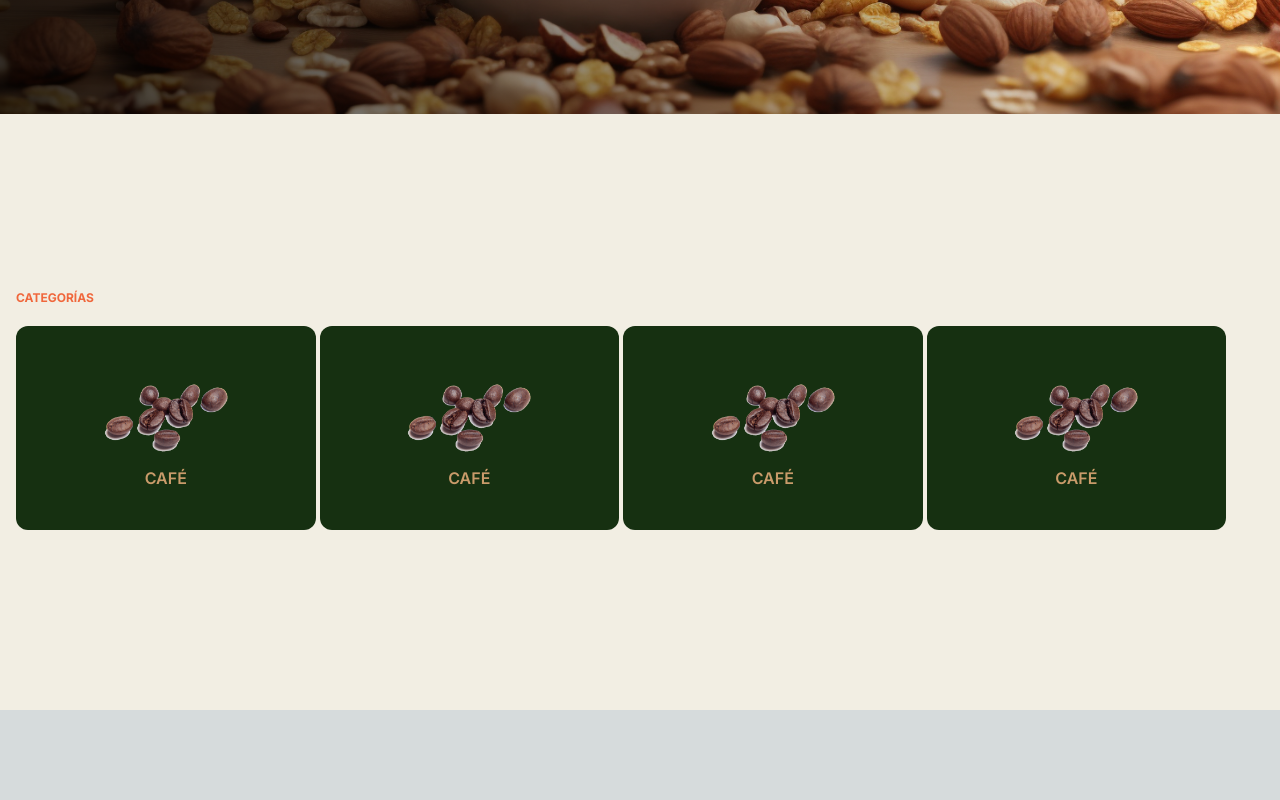
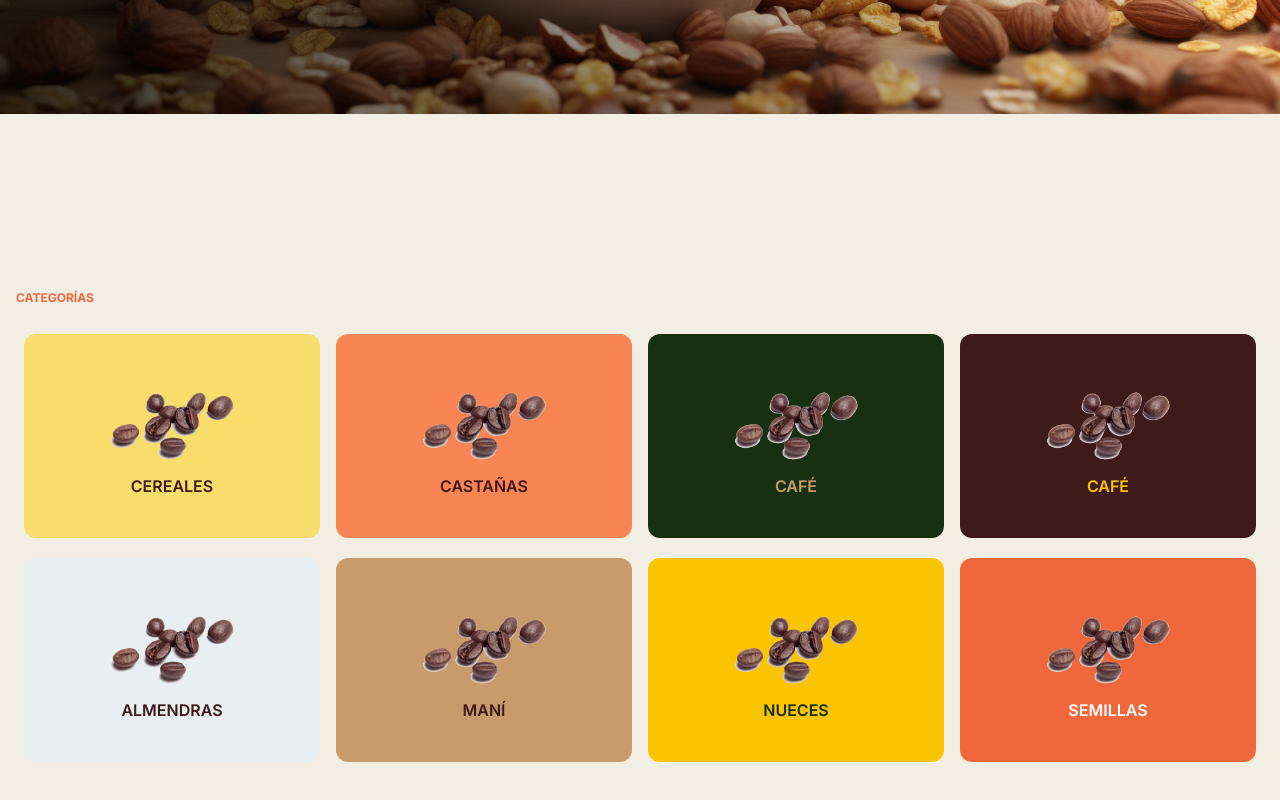
Before and after one commit to alombard1/saludable, a Next.js app: page / in a window 1280 px wide. Shown: the part 646-1446 px from the top of the page. Before the commit the page ends 1356 px from the top, so only its background shows below. Built offline with nearby package versions, Linux system fonts and the light colour scheme.

Commit message:
fix: home page categories display

```diff
--- a/src/pages/index.tsx
+++ b/src/pages/index.tsx
@@ -3,34 +3,29 @@ import Container from "@/components/container";
 import Navbar from "@/components/navbar";
 import Image from "next/image";
 import Link from "next/link";
-import { Swiper, SwiperSlide } from "swiper/react";
-import { Pagination, Navigation } from "swiper";
-import "swiper/css";
-import "swiper/css/pagination";
-import "swiper/css/navigation";
 
 const categories = [
   {
     id: 1,
-    label: "Café",
-    url: "/category/cafe",
+    label: "Cereales",
+    url: "/category/cereales",
     image: {
-      altText: "Café",
+      altText: "Cereales",
       url: "/images/cafe.png",
     },
-    backgroundColor: "#163011",
-    color: "#c99b6a",
+    backgroundColor: "bg-yellow",
+    color: "text-brown",
   },
   {
     id: 2,
-    label: "Café",
-    url: "/category/cafe",
+    label: "Castañas",
+    url: "/category/castanas",
     image: {
-      altText: "Café",
+      altText: "Castañas",
       url: "/images/cafe.png",
     },
-    backgroundColor: "#163011",
-    color: "#c99b6a",
+    backgroundColor: "bg-salmon",
+    color: "text-brown",
   },
   {
     id: 3,
@@ -40,8 +35,8 @@ const categories = [
       altText: "Café",
       url: "/images/cafe.png",
     },
-    backgroundColor: "#163011",
-    color: "#c99b6a",
+    backgroundColor: "bg-darkGreen",
+    color: "text-beige",
   },
   {
     id: 4,
@@ -51,8 +46,52 @@ const categories = [
       altText: "Café",
       url: "/images/cafe.png",
     },
-    backgroundColor: "#163011",
-    color: "#c99b6a",
+    backgroundColor: "bg-brown",
+    color: "text-gold",
+  },
+  {
+    id: 5,
+    label: "Almendras",
+    url: "/category/almendras",
+    image: {
+      altText: "Almendras",
+      url: "/images/cafe.png",
+    },
+    backgroundColor: "bg-lightGray",
+    color: "text-brown",
+  },
+  {
+    id: 6,
+    label: "Maní",
+    url: "/category/mani",
+    image: {
+      altText: "Maní",
+      url: "/images/cafe.png",
+    },
+    backgroundColor: "bg-beige",
+    color: "text-brown",
+  },
+  {
+    id: 7,
+    label: "Nueces",
+    url: "/category/nueces",
+    image: {
+      altText: "Nueces",
+      url: "/images/cafe.png",
+    },
+    backgroundColor: "bg-gold",
+    color: "text-darkGreen",
+  },
+  {
+    id: 8,
+    label: "Semillas",
+    url: "/category/semillas",
+    image: {
+      altText: "Semillas",
+      url: "/images/cafe.png",
+    },
+    backgroundColor: "bg-accent",
+    color: "text-white",
   },
 ];
 
@@ -86,28 +125,29 @@ export default function Home() {
             <h2 className="text-accent font-bold uppercase text-xs">
               Categorías
             </h2>
-            <div className="categories mt-5 flex flex-wrap">
+            <div className="categories mt-5 flex flex-wrap justify-between">
               {categories &&
                 categories.map((categorie) => (
                   <Link
                     href={categorie.url}
                     key={categorie.id}
-                    className="w-[48%] mr-1 mb-1 lg:w-[24%]"
+                    className="group w-[50%] mb-1 p-2 lg:w-[25%]"
                   >
                     <article
-                      //className={`bg-${categorie.backgroundColor} text-[${categorie.color}] rounded-xl`}
-                      className={`bg-[#163011] rounded-xl p-10`}
+                      className={`${categorie.backgroundColor} rounded-xl p-10 transition hover:drop-shadow-2xl`}
                     >
                       <div className="image">
                         <Image
                           src={categorie.image.url}
                           alt={categorie.image.altText}
                           width={150}
-                          height={150}
+                          height={250}
                           className="mx-auto"
                         />
                       </div>
-                      <div className="label text-[#C99B6A] uppercase font-semibold text-md text-center">
+                      <div
+                        className={`label ${categorie.color} uppercase font-semibold text-md text-center`}
+                      >
                         {categorie.label}
                       </div>
                     </article>
```
